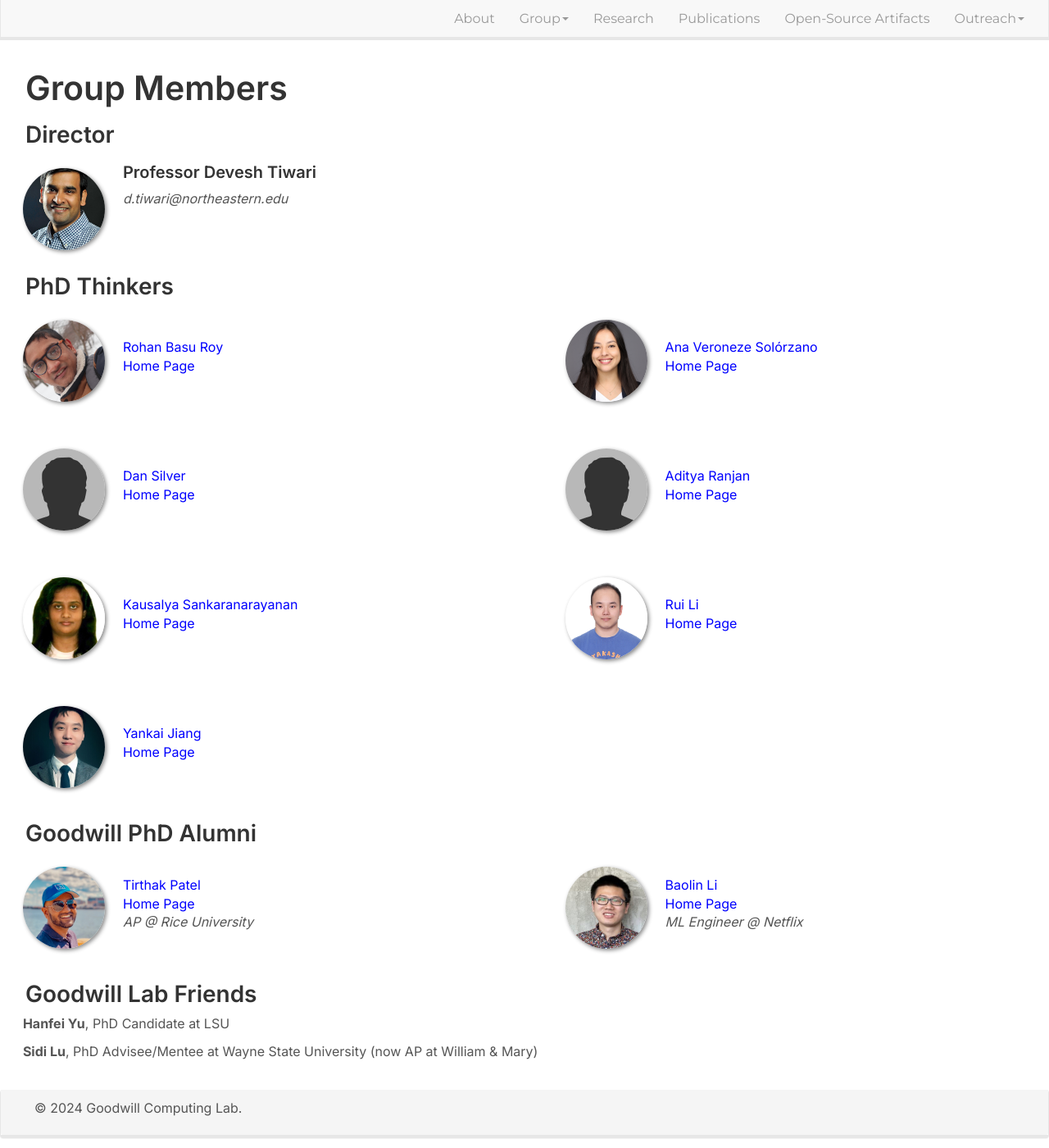
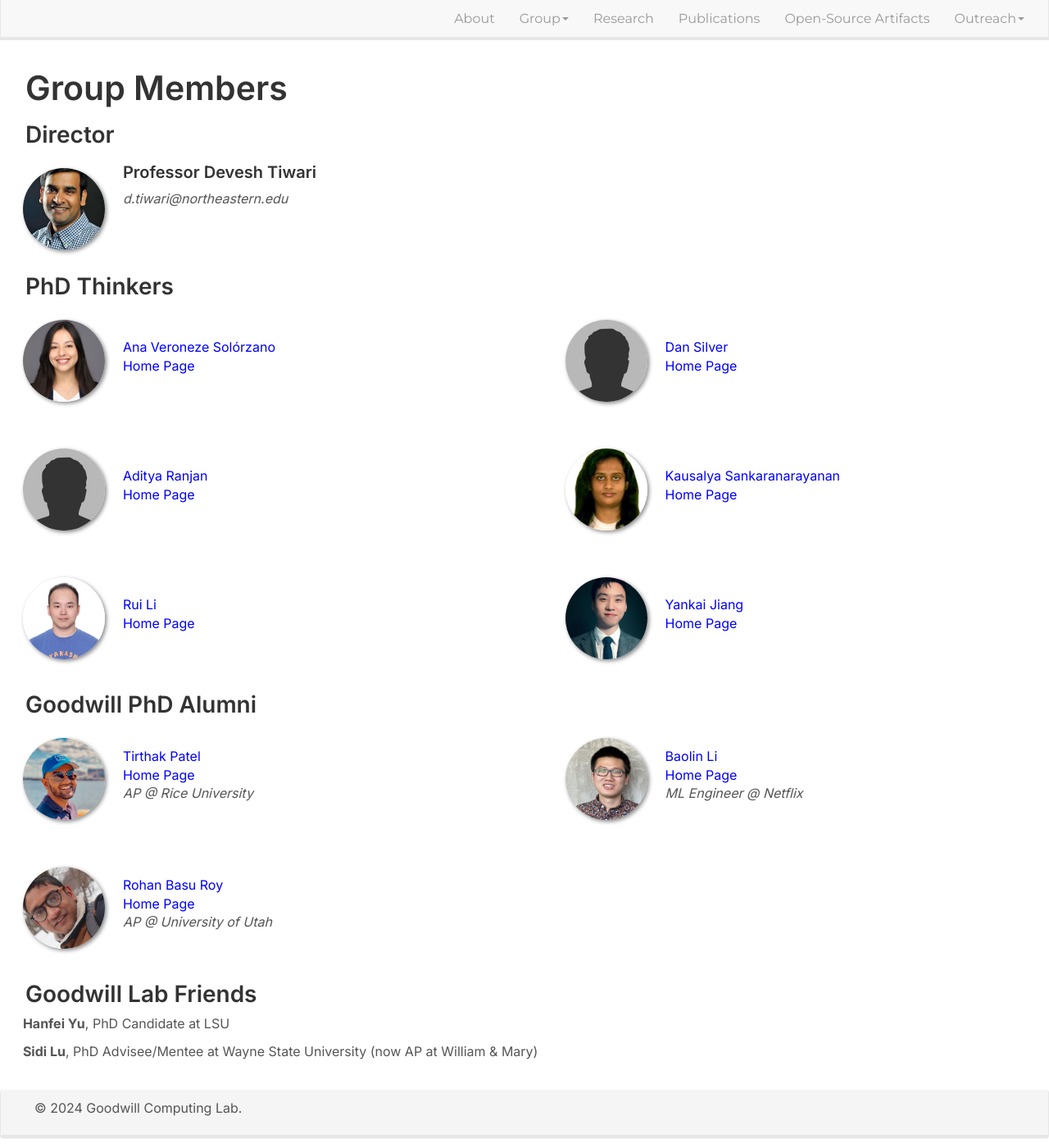
Before and after one commit to GoodwillComputingLab/goodwillcomputinglab.github.io, a Jekyll site: the page built from _pages/members.md, in a window 1280 px wide and 1400 px high. Shown: the whole window at 82% size. Built offline with Jekyll 4.4.1, drawn with Linux system fonts in a browser that asks for light colours; nearby versions of some CDN libraries.

Commit message:
Update team_members.yml

```diff
--- a/_data/team_members.yml
+++ b/_data/team_members.yml
@@ -7,10 +7,6 @@ pi:
 student_categories:
   - text: "PhD Thinkers"
     individuals:
-      - name: Rohan Basu Roy
-        photo: rohan_basuroy.jpg
-        webpage: https://rohanbasuroy.github.io/
-        email: basuroy.r@northeastern.edu
 
       - name: Ana Veroneze Solórzano
         photo: ana_solarzano.jpg
@@ -56,6 +52,12 @@ student_categories:
         email: li.baol@northeastern.edu
         position: ML Engineer @ Netflix
 
+      - name: Rohan Basu Roy
+        photo: rohan_basuroy.jpg
+        webpage: https://rohanbasuroy.github.io/
+        email: rohanbasuroy@sci.utah.edu
+        position: AP @ University of Utah
+
   # - text: "Undergraduate Explorers"
   #   individuals:
   #     - name: William Cutler
```
